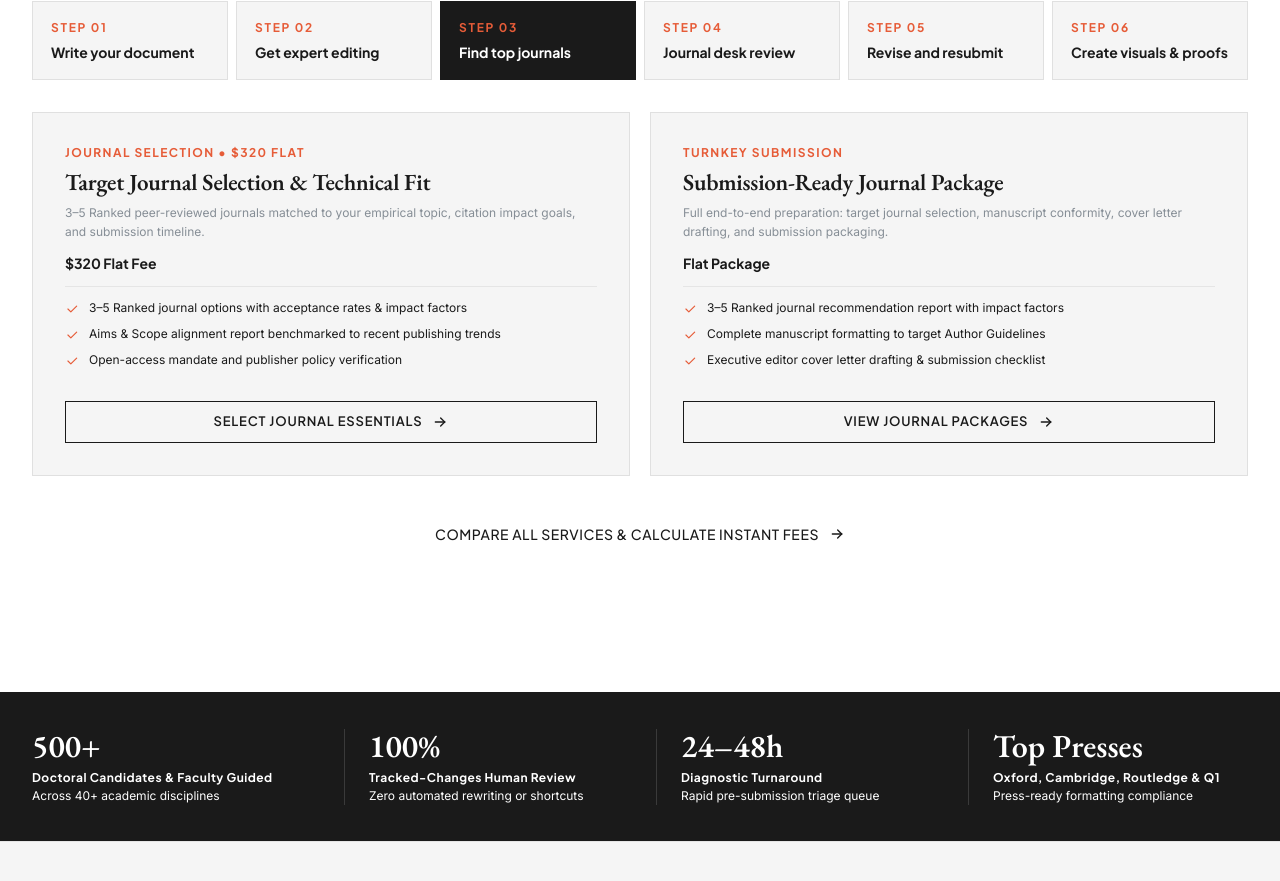
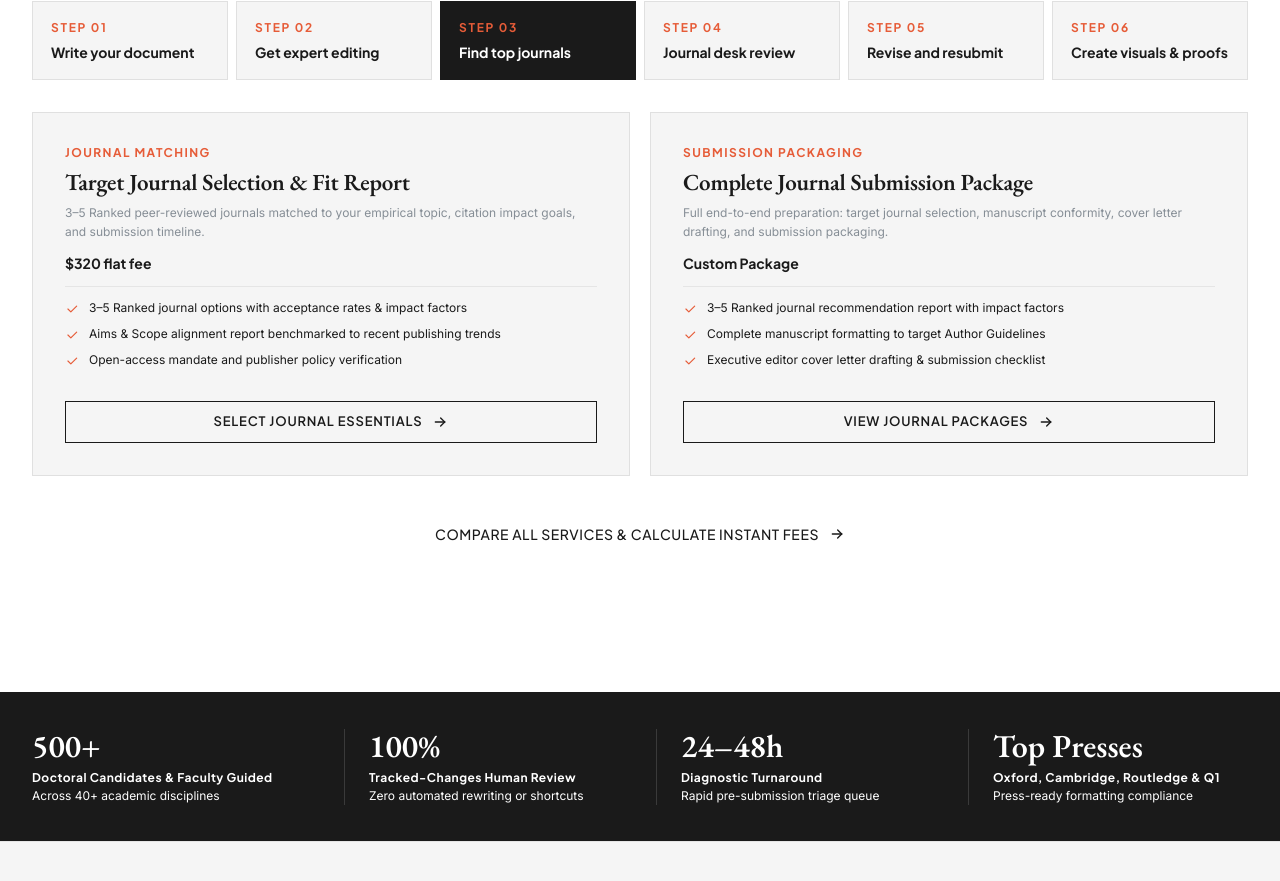
Before and after one commit to Kallias254/consulting-business, a Next.js app: page /scholarcrafted in a window 1280 px wide. Shown: the part 1432-2313 px from the top of the page. Built offline with nearby package versions, Linux system fonts and the light colour scheme.

Commit message:
Refactor stage navigator: human-relatable titles, clean badges, remove recommendation banner

```diff
--- a/src/app/(frontend)/scholarcrafted/page.tsx
+++ b/src/app/(frontend)/scholarcrafted/page.tsx
@@ -273,30 +273,30 @@ const stageData: ResearchStageItem[] = [
     label: 'Write your document',
     services: [
       {
-        badge: 'Dissertation Conversion',
-        title: 'Thesis-to-Journal Article Scoping',
-        tagline: 'Extract and structure the publishable empirical core of your dissertation into a tight 7,000–9,000 word standalone article format.',
-        rate: 'Custom Scope / Project Package',
+        badge: 'Thesis Conversion',
+        title: 'Thesis-to-Journal Article Conversion',
+        tagline: 'Extract and structure the publishable empirical core of your dissertation into a tight 7,000–9,000 word standalone article.',
+        rate: 'Custom Scope / Package',
         features: [
           'Extraction of primary empirical contribution from sprawling thesis chapters',
           'Restructuring into IMRaD or target disciplinary article framework',
           'Elimination of thesis scaffolding & excessive literature review',
         ],
         link: '/order?service=journal&tier=pro',
-        cta: 'Explore Article Scoping',
+        cta: 'Explore Article Conversion',
       },
       {
-        badge: 'Stage 02 • $480 Flat',
-        title: 'Book Acquisition Proposal Packaging',
+        badge: 'Academic Monograph',
+        title: 'Academic Book Proposal & Press Pitch',
         tagline: 'Complete acquisition-ready monograph proposal written to target academic press requirements (Oxford, Cambridge, Routledge, SAGE).',
-        rate: '$480 flat rate',
+        rate: '$480 flat fee',
         features: [
           'Chapter-by-chapter outline with detailed synopses',
           'Academic market differentiation & audience positioning',
           'Sample chapter copyediting & tone calibration to press standards',
         ],
         link: '/order?service=book&stage=02',
-        cta: 'Select Proposal Packaging',
+        cta: 'Explore Book Proposals',
       },
     ],
   },
@@ -305,10 +305,10 @@ const stageData: ResearchStageItem[] = [
     label: 'Get expert editing',
     services: [
       {
-        badge: 'Starts from $0.0425 / word',
+        badge: 'Language & Precision',
         title: 'Advanced Line Editing',
         tagline: 'Comprehensive sentence-level editing for precision, academic tone, syntax, and discipline vocabulary.',
-        rate: '$0.0425 / word',
+        rate: 'Starts from $0.0425 / word',
         features: [
           'Full tracked changes in Microsoft Word',
           'Academic idiom, syntax refinement & passive voice reduction',
@@ -318,11 +318,10 @@ const stageData: ResearchStageItem[] = [
         cta: 'Select Advanced Editing',
       },
       {
-        badge: 'Structural Polish • $0.0650 / word',
+        badge: 'Structure & Argument',
         title: 'Premium Structural Editing',
         tagline: 'Deep structural and rhetorical refinement to ensure arguments withstand committee defense and peer review.',
-        rate: '$0.0650 / word',
-        isRecommended: true,
+        rate: 'Starts from $0.0650 / word',
         features: [
           'All Line Editing + section pacing and logical flow critique',
           'Citation cross-checks & reference integrity audit',
@@ -332,17 +331,17 @@ const stageData: ResearchStageItem[] = [
         cta: 'Select Premium Editing',
       },
       {
-        badge: 'Peer-Review Level • $0.0950 / word',
-        title: 'Scientific & Technical Refinement Pro',
+        badge: 'Peer-Review Standard',
+        title: 'Scientific & Disciplinary Review',
         tagline: 'Rigorous critique evaluating narrative coherence and methods-to-claims alignment against top-tier academic standards.',
-        rate: '$0.0950 / word',
+        rate: 'Starts from $0.0950 / word',
         features: [
           'All Premium Editing features included',
           'In-depth Manuscript Completeness Assessment',
           'Evaluation by former journal peer reviewer or editor',
         ],
         link: '/order?service=editing&tier=scientific',
-        cta: 'Select Scientific Pro',
+        cta: 'Select Disciplinary Review',
       },
     ],
   },
@@ -351,10 +350,10 @@ const stageData: ResearchStageItem[] = [
     label: 'Find top journals',
     services: [
       {
-        badge: 'Journal Selection • $320 Flat',
-        title: 'Target Journal Selection & Technical Fit',
+        badge: 'Journal Matching',
+        title: 'Target Journal Selection & Fit Report',
         tagline: '3–5 Ranked peer-reviewed journals matched to your empirical topic, citation impact goals, and submission timeline.',
-        rate: '$320 Flat Fee',
+        rate: '$320 flat fee',
         features: [
           '3–5 Ranked journal options with acceptance rates & impact factors',
           'Aims & Scope alignment report benchmarked to recent publishing trends',
@@ -364,10 +363,10 @@ const stageData: ResearchStageItem[] = [
         cta: 'Select Journal Essentials',
       },
       {
-        badge: 'Turnkey Submission',
-        title: 'Submission-Ready Journal Package',
+        badge: 'Submission Packaging',
+        title: 'Complete Journal Submission Package',
         tagline: 'Full end-to-end preparation: target journal selection, manuscript conformity, cover letter drafting, and submission packaging.',
-        rate: 'Flat Package',
+        rate: 'Custom Package',
         features: [
           '3–5 Ranked journal recommendation report with impact factors',
           'Complete manuscript formatting to target Author Guidelines',
@@ -383,31 +382,30 @@ const stageData: ResearchStageItem[] = [
     label: 'Journal desk review',
     services: [
       {
-        badge: 'Pre-Submission Screening',
-        title: 'AI Manuscript Audit & Integrity Diagnostic',
-        tagline: 'Pre-submission diagnostic benchmarked against 200M+ research papers. Catches fabricated citations, retracted DOIs, and AI hallucination flags before journal screening.',
-        rate: '$29 Single Draft • $69 Bundle (3 Reviews)',
-        isRecommended: true,
+        badge: 'Integrity & Citation Check',
+        title: 'Citation Verification & AI Flag Screening',
+        tagline: 'Screen references against 200M+ publications to catch broken DOIs, retracted citations, and false AI-generation flags before journal screening.',
+        rate: 'Starts from $29',
         features: [
           'Citation & DOI verification benchmarked against 200M+ papers',
           'Detection of fabricated, retracted, and hallucinated references',
           '1-Page Faculty Risk Memo + 100% fee credited toward full editing',
         ],
         link: '/order?service=ai-audit&tier=single',
-        cta: 'Order Manuscript Audit ($29)',
+        cta: 'Check Manuscript Citations',
       },
       {
         badge: 'Author Guidelines Pass',
-        title: 'Journal Desk-Check Compliance Pass',
-        tagline: 'Comprehensive audit against the target journal’s Author Guidelines and technical submission checklist.',
-        rate: 'From $0.02 / word',
+        title: 'Desk-Rejection Formatting & Guidelines Pass',
+        tagline: 'Comprehensive pre-submission audit against your target journal’s Author Guidelines to prevent immediate rejection over formatting details.',
+        rate: 'Starts from $0.02 / word',
         features: [
           'Word count, running headers, keywords & abstract limits verification',
           'Front and back matter formatting (disclosures, funding statements)',
           'Blinded manuscript compliance verification for peer review',
         ],
         link: '/order?service=editing&tier=advanced',
-        cta: 'View Compliance Pass',
+        cta: 'Review Journal Guidelines',
       },
     ],
   },
@@ -416,10 +414,10 @@ const stageData: ResearchStageItem[] = [
     label: 'Revise and resubmit',
     services: [
       {
-        badge: 'Peer Review Support',
-        title: 'Reviewer Response Matrix & Reply Packaging',
+        badge: 'Reviewer Rebuttal',
+        title: 'Reviewer Response Matrix & Reply Letter',
         tagline: 'Line-by-line point-by-point response table aligning reviewer feedback with tracked changes in the revised text.',
-        rate: 'Flat Package / Hourly',
+        rate: 'Project Package or Hourly',
         features: [
           'Point-by-point reply letter and response matrix formatting',
           'Editorial diplomacy check: tone refinement for challenging queries',
@@ -429,10 +427,10 @@ const stageData: ResearchStageItem[] = [
         cta: 'View R&R Package',
       },
       {
-        badge: 'Included with Premium & Pro',
+        badge: 'Revision Guarantee',
         title: '60-Day Re-Editing Protection Pass',
         tagline: 'Dedicated re-editing for any sections revised in response to reviewer comments on ScholarCrafted-edited text.',
-        rate: 'Complimentary with Premium / Pro',
+        rate: 'Complimentary with Premium & Pro',
         features: [
           'Complimentary re-editing pass within 60 days of manuscript delivery',
           'Verification of newly drafted sentences and revised paragraphs',
@@ -448,10 +446,10 @@ const stageData: ResearchStageItem[] = [
     label: 'Create visuals & proofs',
     services: [
       {
-        badge: 'Stage 05 • Monograph Indexing',
-        title: 'Back-of-Book Subject & Author Indexing',
+        badge: 'Book Indexing',
+        title: 'Monograph Subject & Author Indexing',
         tagline: 'Comprehensive, publication-grade indexing constructed to university press and Cindex specifications.',
-        rate: 'From $3 / typeset page',
+        rate: 'Starts from $3 / typeset page',
         features: [
           'Subject index, author index, and combined index generation',
           'Headings, subheadings, and cross-references ("See" and "See also")',
@@ -461,8 +459,8 @@ const stageData: ResearchStageItem[] = [
         cta: 'Select Book Indexing',
       },
       {
-        badge: 'Stage 04 • Galley Proof Review',
-        title: 'Typeset Page Proof & Errata Review',
+        badge: 'Page Proofs',
+        title: 'Typeset Galley Proof & Errata Review',
         tagline: 'First- and second-pass examination of typeset page proofs to catch layout bugs, broken tables, and copyeditor errors.',
         rate: 'Project-Based Rate',
         features: [
```
